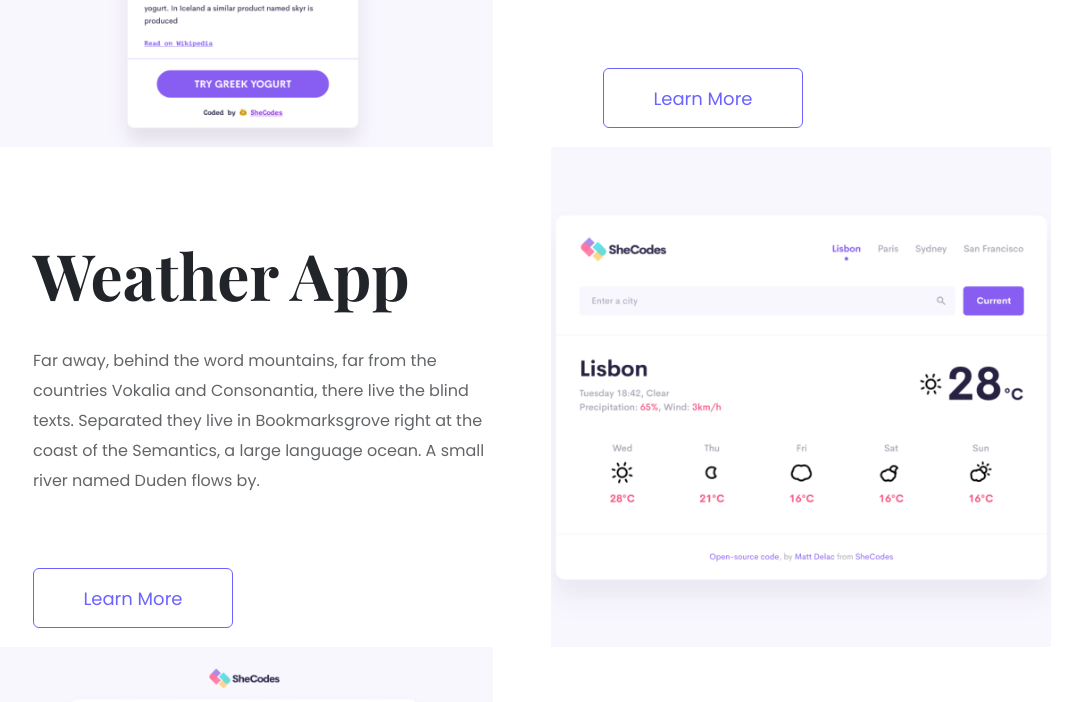
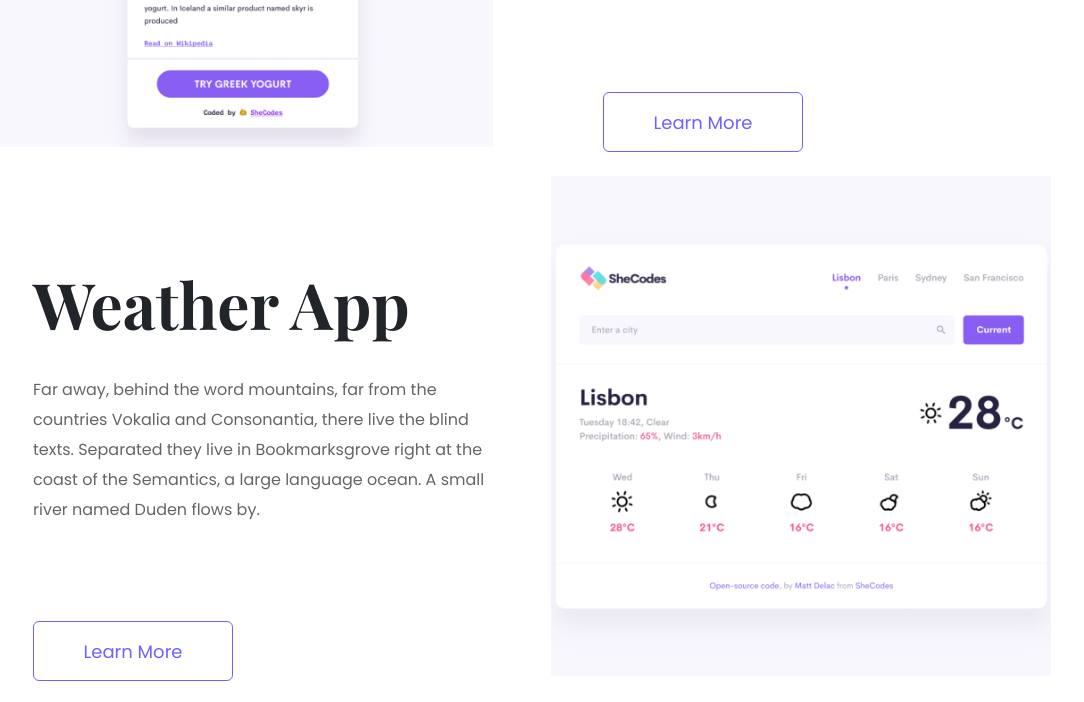
Before and after one commit to Adeolade1st/Responsive-Homepage-Project, a plain HTML site: page index.html in a window 1280 px wide. Shown: the part 1088-1790 px from the top of the page, without its empty margins (89-1173 px from the left). Drawn offline with nearby package versions, Linux system fonts and the light colour scheme; a web font is replaced by a local one.

Commit message:
Button margin updated

```diff
--- a/index.html
+++ b/index.html
@@ -52,7 +52,7 @@
             ocean. A small river named Duden flows by.
           </p>
           <div>
-            <a href="#important" class="btn btn-branding-outline mt-4"
+            <a href="#important" class="btn btn-branding-outline mt-5 mb-4"
               >Learn More</a
             >
           </div>
@@ -69,7 +69,7 @@
               large language ocean. A small river named Duden flows by.
             </p>
             <div>
-              <a href="#important" class="btn btn-branding-outline mt-4"
+              <a href="#important" class="btn btn-branding-outline mt-5 mb-4"
                 >Learn More</a
               >
             </div>
@@ -103,7 +103,7 @@
                 a large language ocean. A small river named Duden flows by.
               </p>
               <div>
-                <a href="#important" class="btn btn-branding-outline mt-4"
+                <a href="#important" class="btn btn-branding-outline mt-4 mb-5"
                   >Learn More</a
                 >
               </div>
```
